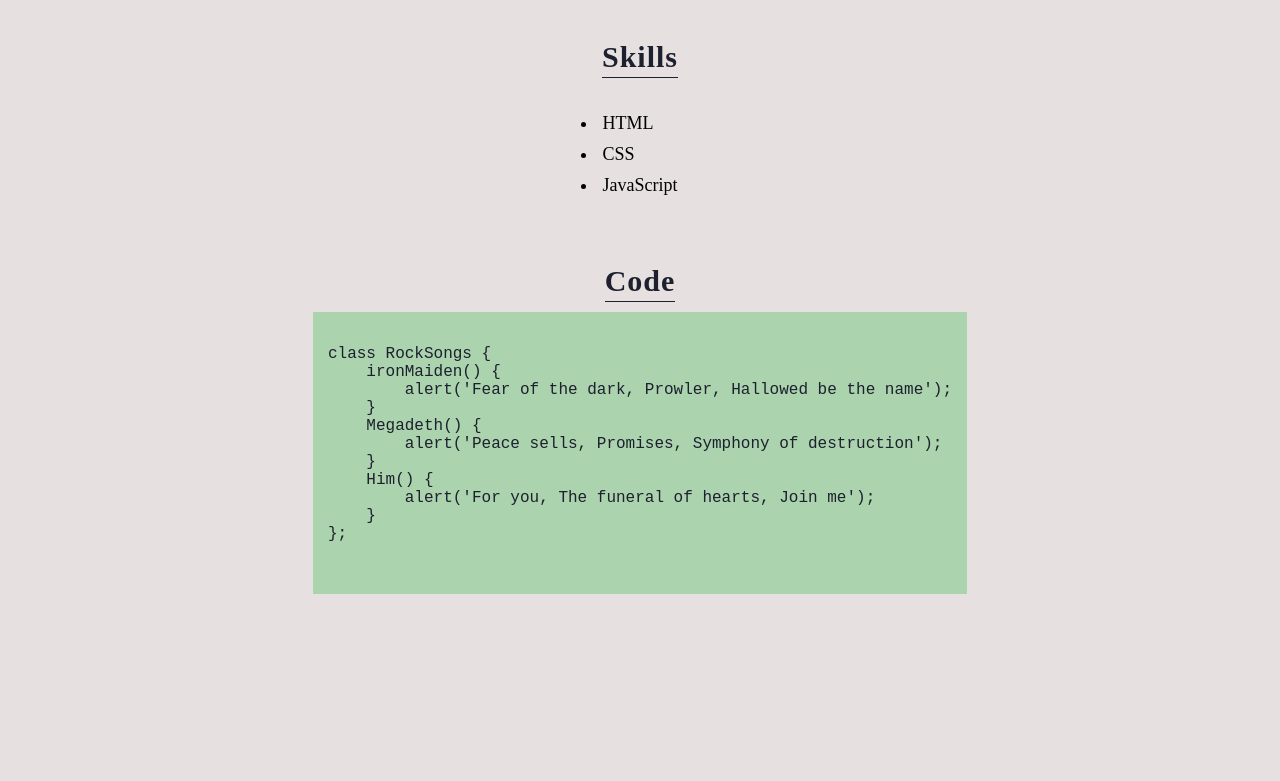
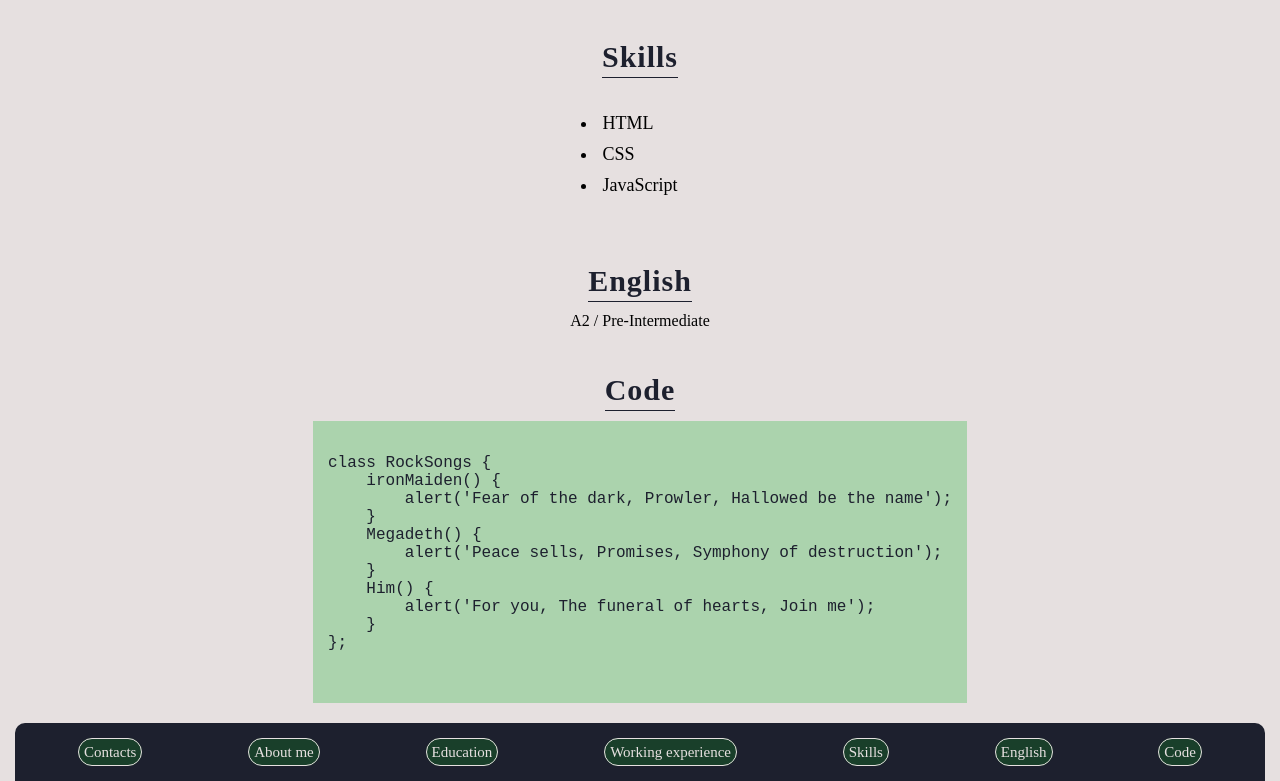
Before and after one commit to pyatak-31/rsschool-cv, a plain HTML site: page index.html in a window 1280 px wide. Shown: the part 875-1656 px from the top of the page. Before the commit the page ends 1489 px from the top, so only its background shows below. Drawn offline with Linux system fonts and the light colour scheme.

Commit message:
feat: add footer and nav

```diff
--- a/index.html
+++ b/index.html
@@ -9,6 +9,7 @@
 </head>
 <body>
     <header class="header-cv">
+        <a name="header-cv"></a>
         <div class="container header-cv__container">
             <div class="photo-cv">
                 <img src="./img/photo-cv.jpg" alt="Oleg Pyatakov's photo" class="photo-cv__img">
@@ -33,6 +34,7 @@
     </header>
 
     <main class="main">
+        <a name="about-me"></a>
         <section class="about-me">
             <div class="container about-me__container">
                 <h3 class="third-title">About me</h3>
@@ -43,6 +45,7 @@
             </div>
         </section>
 
+        <a name="education"></a>
         <section class="education">
             <div class="container education__container">
                 <h3 class="third-title">Education</h3>
@@ -55,6 +58,7 @@
             </div>
         </section>
 
+        <a name="working-experience"></a>
         <section class="working-experience">
             <div class="container working-experience__container">
                 <h3 class="third-title">Working experience</h3>
@@ -65,6 +69,7 @@
             </div>
         </section>
 
+        <a name="skills"></a>
         <section class="skills">
             <div class="container skills__container">
                 <h3 class="third-title">Skills</h3>
@@ -79,6 +84,16 @@
             </div>
         </section>
 
+        <a name="english"></a>
+        <section class="english">
+            <div class="container english__container">
+                <h3 class="third-title">English</h3>
+
+                <p class="english-description">A2 / Pre-Intermediate</p>
+            </div>
+        </section>
+
+        <a name="code"></a>
         <section class="code">
             <div class="container code__container">
                 <h3 class="third-title">Code</h3>
@@ -103,5 +118,27 @@
             </div>
         </section>
     </main>
+
+    <footer class="footer-cv">
+        <div class="container footer__container">
+            <nav class="navigation">
+                <ul class="navigation__list">
+                    <li class="navigation__item"><a href="#header-cv" class="navigation__link">Contacts</a></li>
+
+                    <li class="navigation__item"><a href="#about-me" class="navigation__link">About me</a></li>
+
+                    <li class="navigation__item"><a href="#education" class="navigation__link">Education</a></li>
+
+                    <li class="navigation__item"><a href="#working-experience" class="navigation__link">Working experience</a></li>
+
+                    <li class="navigation__item"><a href="#skills" class="navigation__link">Skills</a></li>
+
+                    <li class="navigation__item"><a href="#english" class="navigation__link">English</a></li>
+
+                    <li class="navigation__item"><a href="#code" class="navigation__link">Code</a></li>
+                </ul>
+            </nav>
+        </div>
+    </footer>
 </body>
 </html>
--- a/style.css
+++ b/style.css
@@ -26,6 +26,14 @@
     padding-right: 15px;
     padding-left: 15px;
 }
+
+@media (max-width: 575px) {
+    .container {
+        padding-right: 0;
+        padding-left: 0;
+    }
+}
+
 
 .main-title {
     color: #1d202e;
@@ -198,6 +206,7 @@
 .education,
 .working-experience,
 .skills,
+.english,
 .code {
     padding: 20px 10px;
 }
@@ -216,6 +225,7 @@
 .education__container,
 .working-experience__container,
 .skills__container,
+.english__container,
 .code__container {
     -webkit-box-orient: vertical;
     -webkit-box-direction: normal;
@@ -226,7 +236,8 @@
             align-items: center;
 }
 
-.about-me__description {
+.about-me__description,
+.english__desctiption {
     padding: 15px;
     color: #1d202e;
     font-size: 20px;
@@ -250,3 +261,61 @@
         font-size: 8px;
     }
 }
+
+.footer-cv {
+}
+
+.navigation {
+    width: 100%;
+    padding: 20px 10px;
+    background-color: #1d202e;
+    border-top-left-radius: 10px;
+    border-top-right-radius: 10px;
+}
+
+.navigation__list {
+    display: -webkit-box;
+    display: -ms-flexbox;
+    display: flex;
+    -ms-flex-pack: distribute;
+        justify-content: space-around;
+    -ms-flex-wrap: wrap;
+        flex-wrap: wrap;
+    list-style: none;
+}
+
+@media (max-width: 575px) {
+    .navigation__list {
+        -webkit-box-orient: vertical;
+        -webkit-box-direction: normal;
+            -ms-flex-direction: column;
+                flex-direction: column;
+        -webkit-box-align: center;
+            -ms-flex-align: center;
+                align-items: center;
+    }
+}
+
+.navigation__item {}
+@media (max-width: 575px) {
+    .navigation__item:not(:last-child) {
+        margin-bottom: 25px;
+    }
+}
+
+.navigation__link {
+    padding: 5px;
+    font-size: 15px;
+    text-decoration: none;
+    color: #e6e0e0;
+    border-radius: 50px;
+    background-color: rgba(0, 255, 21, 0.137);
+    border: 1px solid #e6e0e0;
+    -webkit-transition: .3s;
+    -o-transition: .3s;
+    transition: .3s;
+}
+
+.navigation__link:hover {
+    background-color: rgb(134, 52, 52);
+}
```
